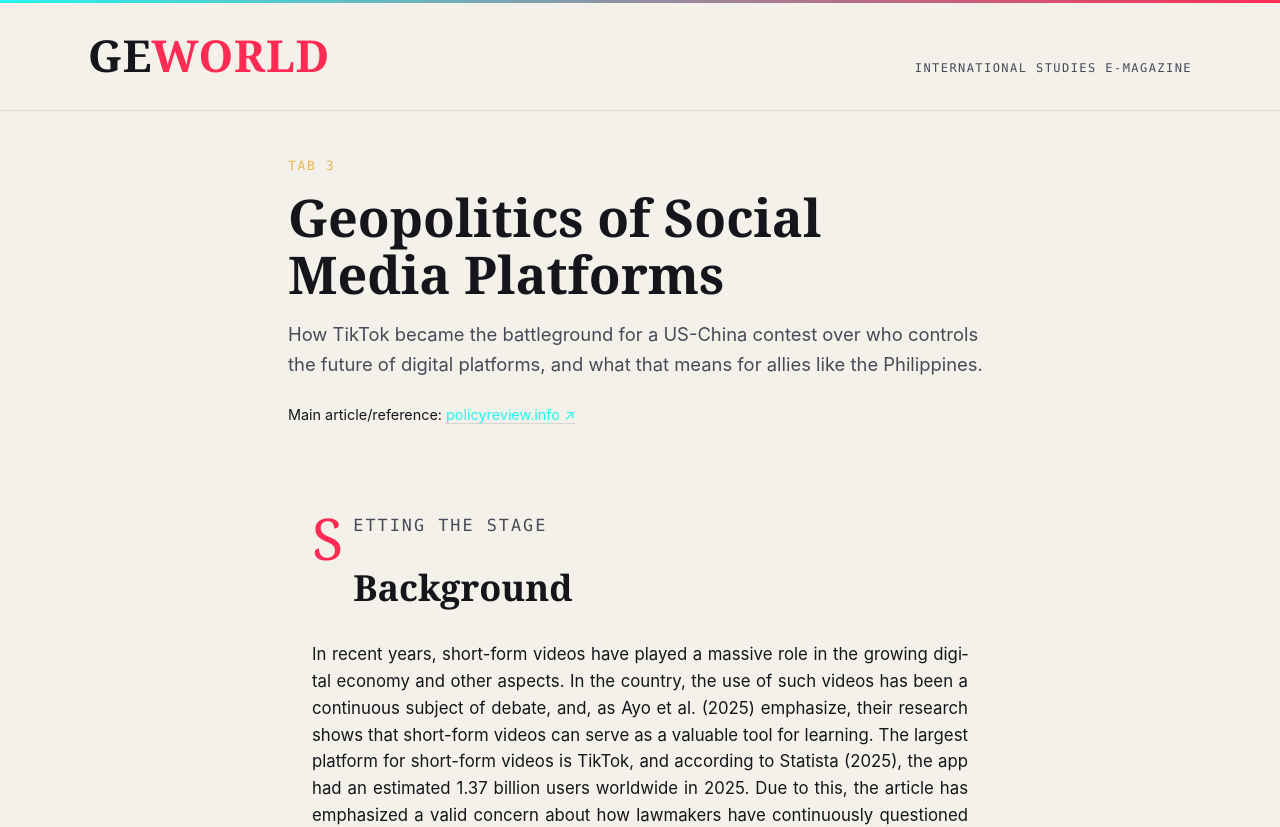
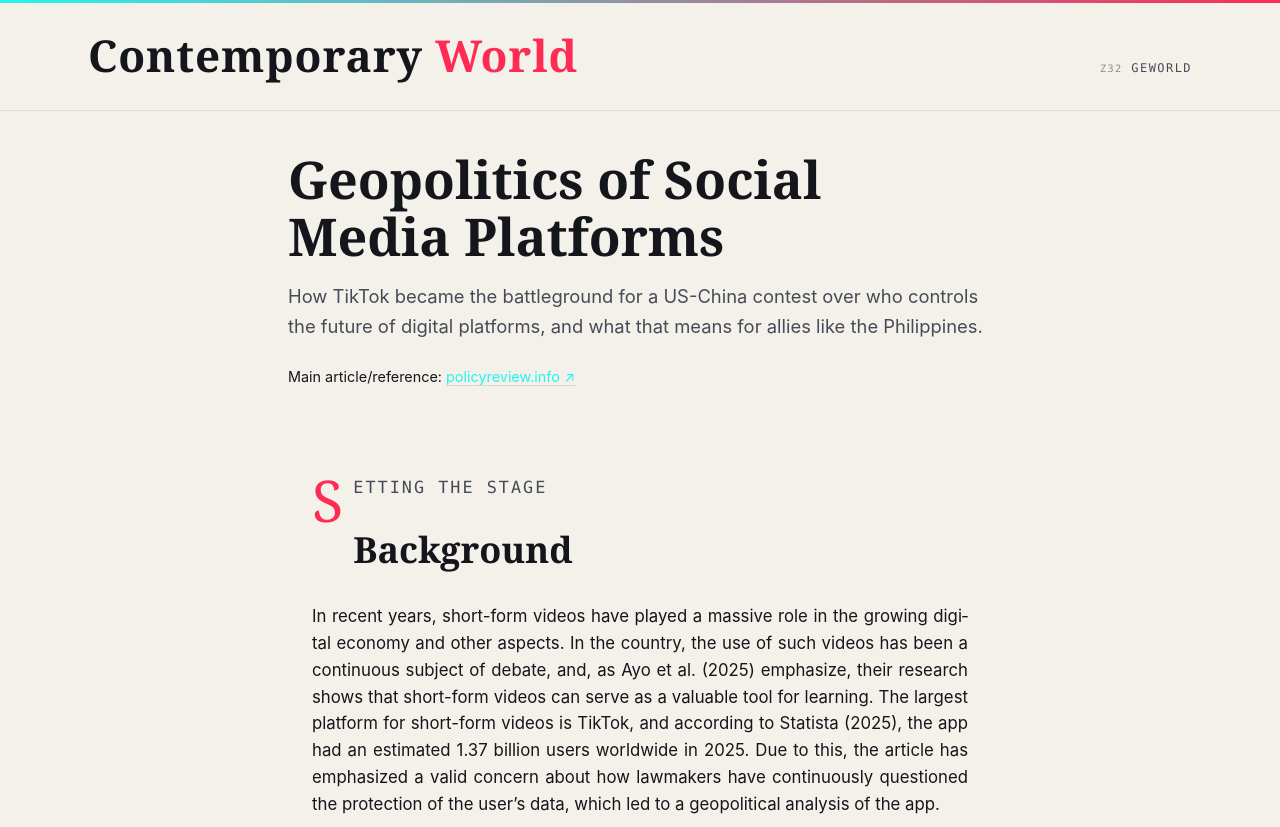
Before and after one commit to Rbndct/geworld-emagazine, a website with bundled scripts: page issues/tiktok-geopolitics.html in a window 1280 px wide. Shown: the top 827 px of the page. Built offline with nearby package versions, Linux system fonts and the light colour scheme.

Commit message:
feat: rebrand masthead to Contemporary World / Z32 GEWORLD, drop Tab 3 label
Nav logo now reads "Contemporary World" (course name) with a muted "Z32
GEWORLD" (section + course code) tag beside it, on both the landing page
and the article page. Removes the leftover "Tab 3" kicker/footer credit
from the article page, following the same pattern already used to drop
it from the landing hero. Updates README to match the new branding and
runs it through a humanizer pass.

```diff
--- a/assets/css/style.css
+++ b/assets/css/style.css
@@ -110,6 +110,11 @@ svg {
   letter-spacing: 0.12em;
   text-transform: uppercase;
   color: var(--paper-dim);
+}
+
+.masthead__tag-code {
+  font-size: 0.85em;
+  opacity: 0.6;
 }
 
 /* ---------- Hero (cover) ---------- */
--- a/assets/js/render-article.js
+++ b/assets/js/render-article.js
@@ -1,7 +1,6 @@
 import { issue } from '../../src/content.js';
 import { buildTOC, formatReference } from '../../src/lib/magazine.js';
 
-document.getElementById('article-kicker').textContent = issue.tab;
 document.getElementById('article-title').textContent = issue.title;
 document.getElementById('article-dek').textContent = issue.dek;
 
--- a/issues/tiktok-geopolitics.html
+++ b/issues/tiktok-geopolitics.html
@@ -11,14 +11,13 @@
 <body>
   <header class="masthead">
     <div class="container masthead__row">
-      <p class="masthead__logo"><a href="../index.html">GE<span>WORLD</span></a></p>
-      <p class="masthead__tag">International Studies E-Magazine</p>
+      <p class="masthead__logo"><a href="../index.html">Contemporary <span>World</span></a></p>
+      <p class="masthead__tag"><span class="masthead__tag-code">Z32</span> GEWORLD</p>
     </div>
   </header>
 
   <main class="article">
     <div class="article__meta container">
-      <p class="article__kicker" id="article-kicker"></p>
       <h1 class="article__title" id="article-title"></h1>
       <p class="article__dek" id="article-dek"></p>
       <p class="article__source">Main article/reference: <a id="article-source-link" target="_blank" rel="noopener noreferrer">policyreview.info ↗</a></p>
@@ -35,7 +34,6 @@
   <footer class="site-footer">
     <div class="container site-footer" style="border:none;padding:0;">
       <a href="../index.html">← Back to GEWORLD</a>
-      <span>Tab 3 — Geopolitics of Social Media Platforms</span>
     </div>
   </footer>
 
--- a/src/content.js
+++ b/src/content.js
@@ -1,7 +1,6 @@
 export const issue = {
   title: 'Geopolitics of Social Media Platforms',
   slug: 'tiktok-geopolitics',
-  tab: 'Tab 3',
   dek: 'How TikTok became the battleground for a US-China contest over who controls the future of digital platforms, and what that means for allies like the Philippines.',
   mainArticleUrl:
     'https://policyreview.info/articles/analysis/geopolitics-platforms-tiktok-challenge',
```
Also changed, not shown: index.html (+2 -2 lines), README.md.
